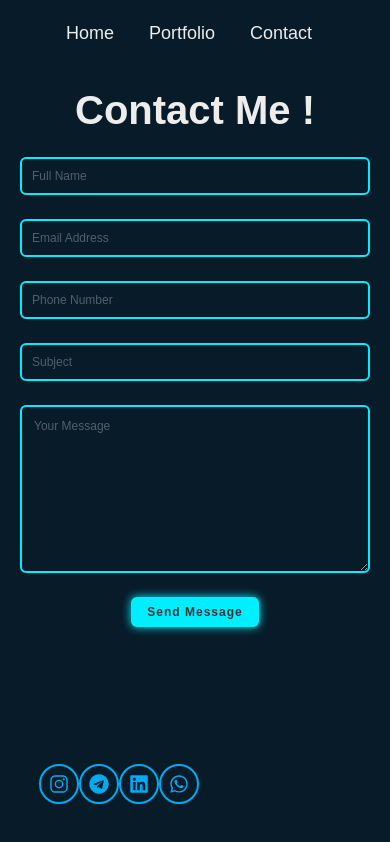
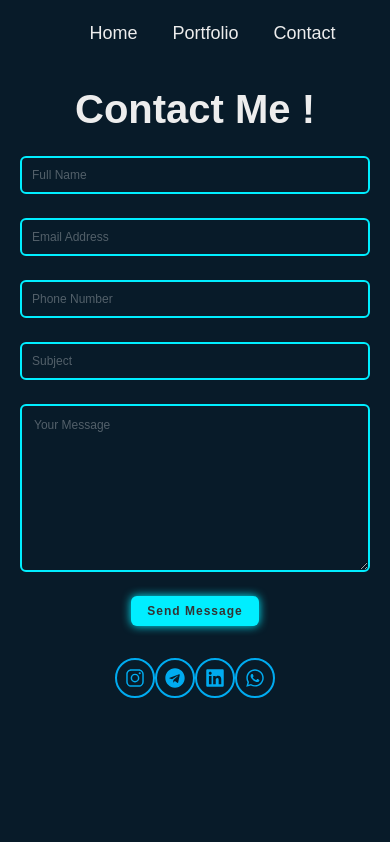
Before and after one commit to Amirmmolazemi/Me, a React (Vite) app: page /Me/contact in a window 390 px wide. Built offline with nearby package versions, Linux system fonts and the light colour scheme.

Commit message:
add a responsive styles

```diff
--- a/src/Layout/Layout.module.css
+++ b/src/Layout/Layout.module.css
@@ -4,7 +4,7 @@
   background: transparent;
   display: flex;
   justify-content: space-between;
-  align-content: center;
+  align-items: center;
 }
 
 .logo {
@@ -24,6 +24,7 @@
   animation: showRight 1s ease forwards;
   animation-delay: 0.4s;
 }
+
 .navbar a {
   font-size: 18px;
   color: #ededed;
@@ -38,14 +39,12 @@
 }
 
 .main {
-  margin: 3.3% 0;
+  margin: 3% 0;
 }
 
 .footer {
-  position: absolute;
-  bottom: 40px;
-  width: 174px;
-  margin-left: 10%;
+  margin: 32px auto;
+  text-align: center;
 }
 
 .footer a {
@@ -85,28 +84,23 @@
   color: #081b29;
 }
 
+@media (max-width: 768px) {
+  .footer {
+    margin-left: 0;
+  }
+}
+
 @keyframes showRight {
   100% {
     width: 0;
   }
 }
 
-@media ((max-width: 748px) and (min-width: 280px)) {
+@media (max-width: 768px) {
   .logo {
     display: none;
   }
-
   .header {
-    padding: 20px 0;
-  }
-  nav {
-    margin: 0 20% 0 auto;
-    position: relative;
+    justify-content: center;
   }
 }
-
-@media (max-width: 375px) {
-  .header {
-    padding: 28px;
-  }
-}
```
